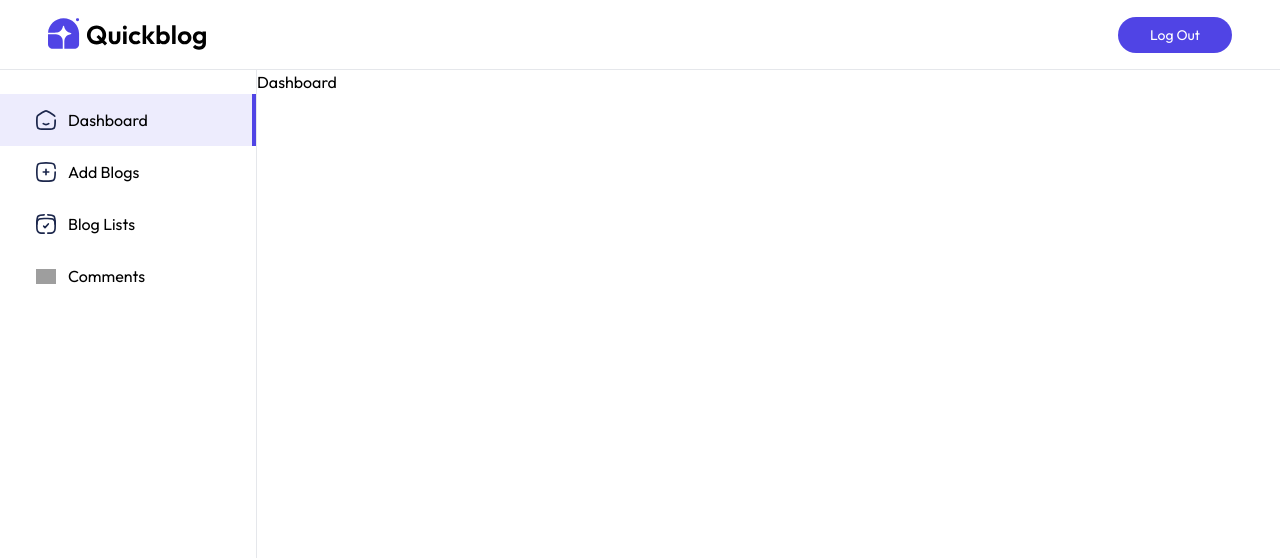
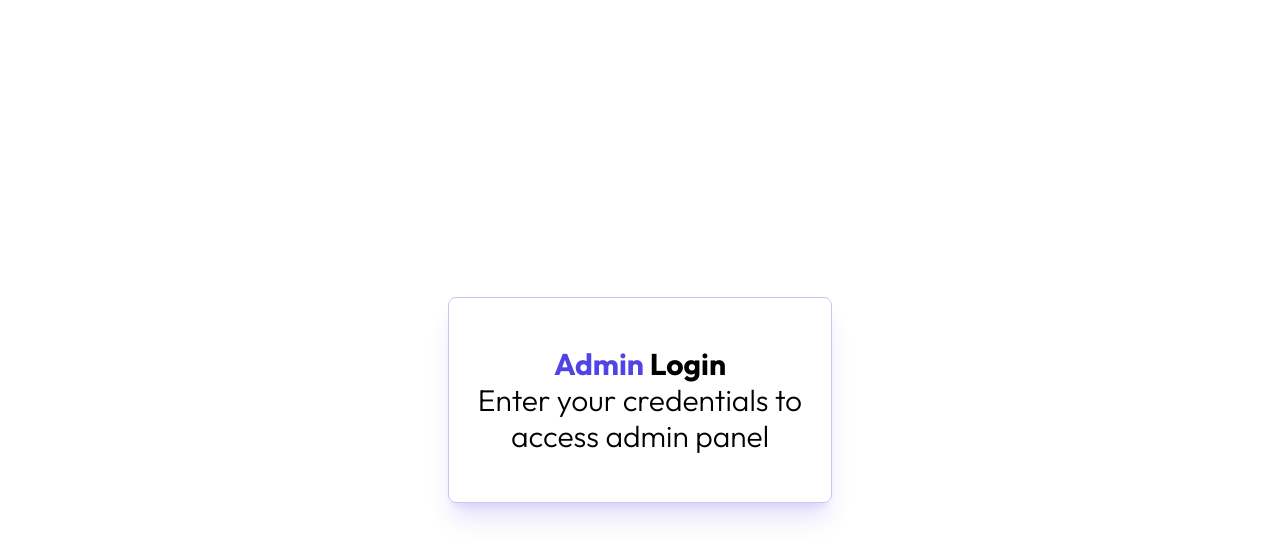
Before and after one commit to outgoingrudra/Blog-site, a React (Vite) app in the folder frontend/: page /admin in a window 1280 px wide. Shown: the top 558 px of the page. Built offline with nearby package versions, Linux system fonts and the light colour scheme; grey boxes are pictures that could not be loaded.

Commit message:
changes made

```diff
--- a/frontend/src/App.jsx
+++ b/frontend/src/App.jsx
@@ -7,6 +7,7 @@ import Dashboard from "./Pages/Admin/Dashboard";
 import AddBlog from "./Pages/Admin/AddBlog"
 import Comments from "./Pages/Admin/Comments"
 import ListBlog from "./Pages/Admin/ListBlog"
+import Login from "./Components/admin/Login";
 
 export default function App() {
   return (
@@ -14,7 +15,7 @@ export default function App() {
       <Routes>
         <Route path="/" element={<Home />} />
         <Route path="/blog/:id" element={<Blog />} />
-        <Route path="/admin" element={<Layout />} >
+        <Route path="/admin" element={false ? <Layout /> : <Login/>} >
            <Route index element={<Dashboard/>}/>
            <Route  path="addBlog" element={<AddBlog/>}/>
            <Route  path="listBlog" element={<ListBlog/>}/>
```
Also changed, not shown: 1 other file (tests, documents, lock files or other folders).
